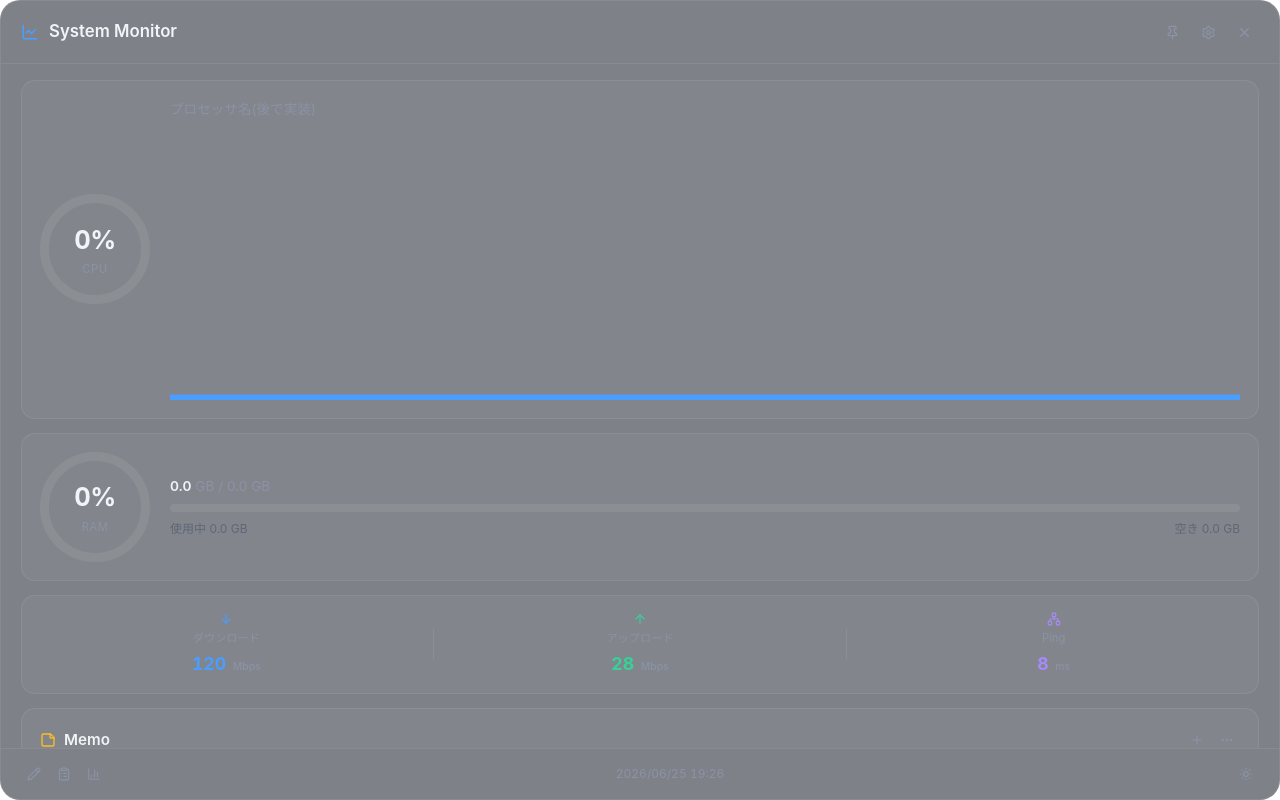
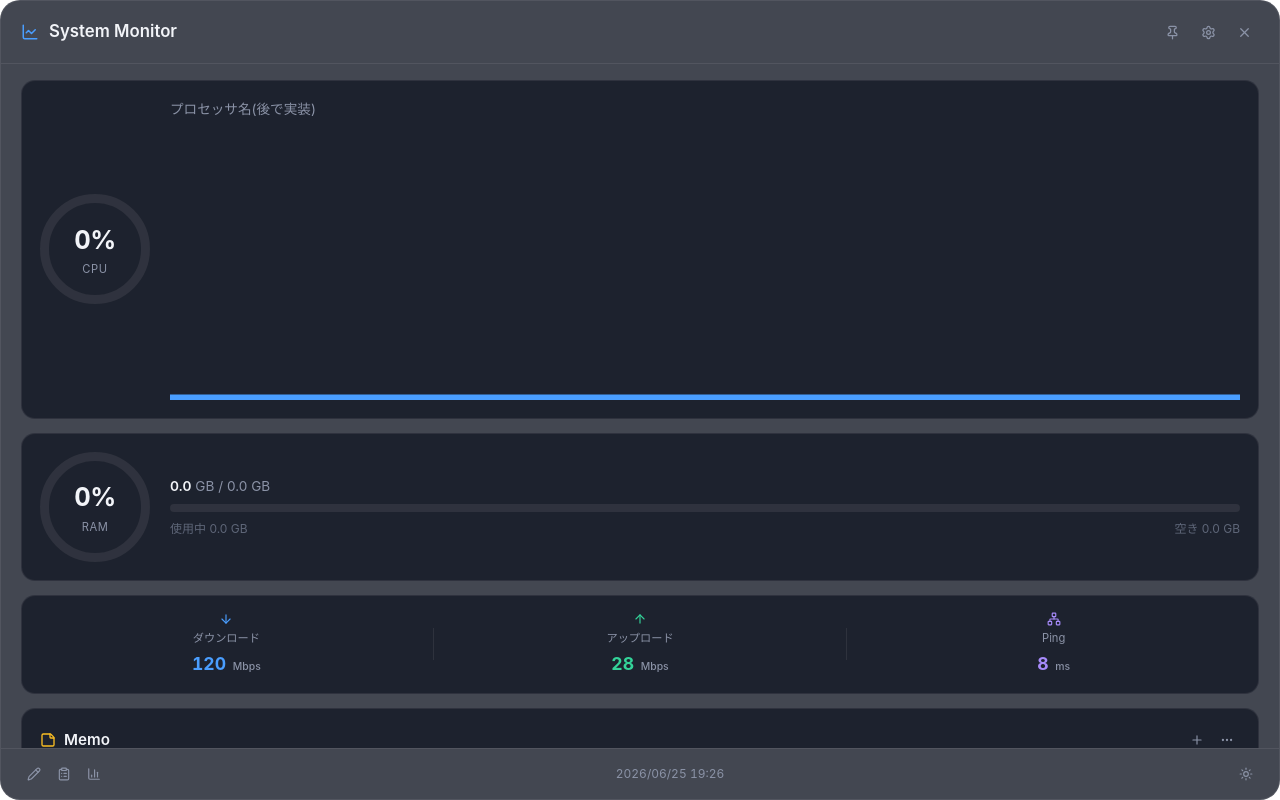
Before and after one commit to Rin-reboot/pure_board, a React (Vite) app: page / in a window 1280 px wide. Built offline with nearby package versions, Linux system fonts and the light colour scheme.

Commit message:
design: adjusted window size & changed color

```diff
--- a/src-tauri/tauri.conf.json
+++ b/src-tauri/tauri.conf.json
@@ -13,8 +13,8 @@
     "windows": [
       {
         "title": "pure_board",
-        "width": 800,
-        "height": 600,
+        "width": 400,
+        "height": 800,
 	"transparent": true,
 	"decorations": false
       }
--- a/src/App.css
+++ b/src/App.css
@@ -12,8 +12,8 @@
   -moz-osx-font-smoothing: grayscale;
   -webkit-text-size-adjust: 100%;
 
-  --bg-glass: rgba(20, 26, 38, 0.55);
-  --bg-card: rgba(255, 255, 255, 0.03);
+  --bg-glass: rgba(20, 26, 38, 0.8);
+  --bg-card: rgba(20, 26, 38, 0.8);
   --border-subtle: rgba(255, 255, 255, 0.08);
 
   --text-primary: #f2f4f8;
```
